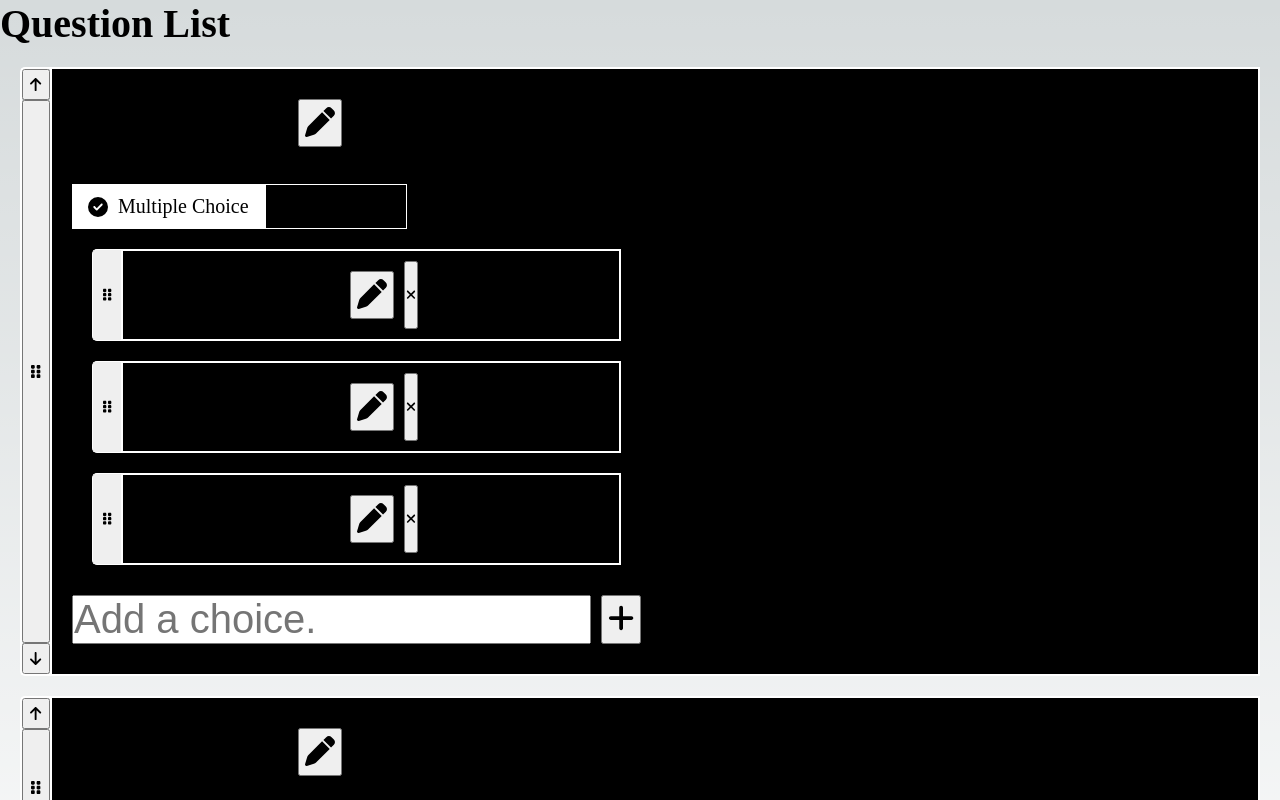
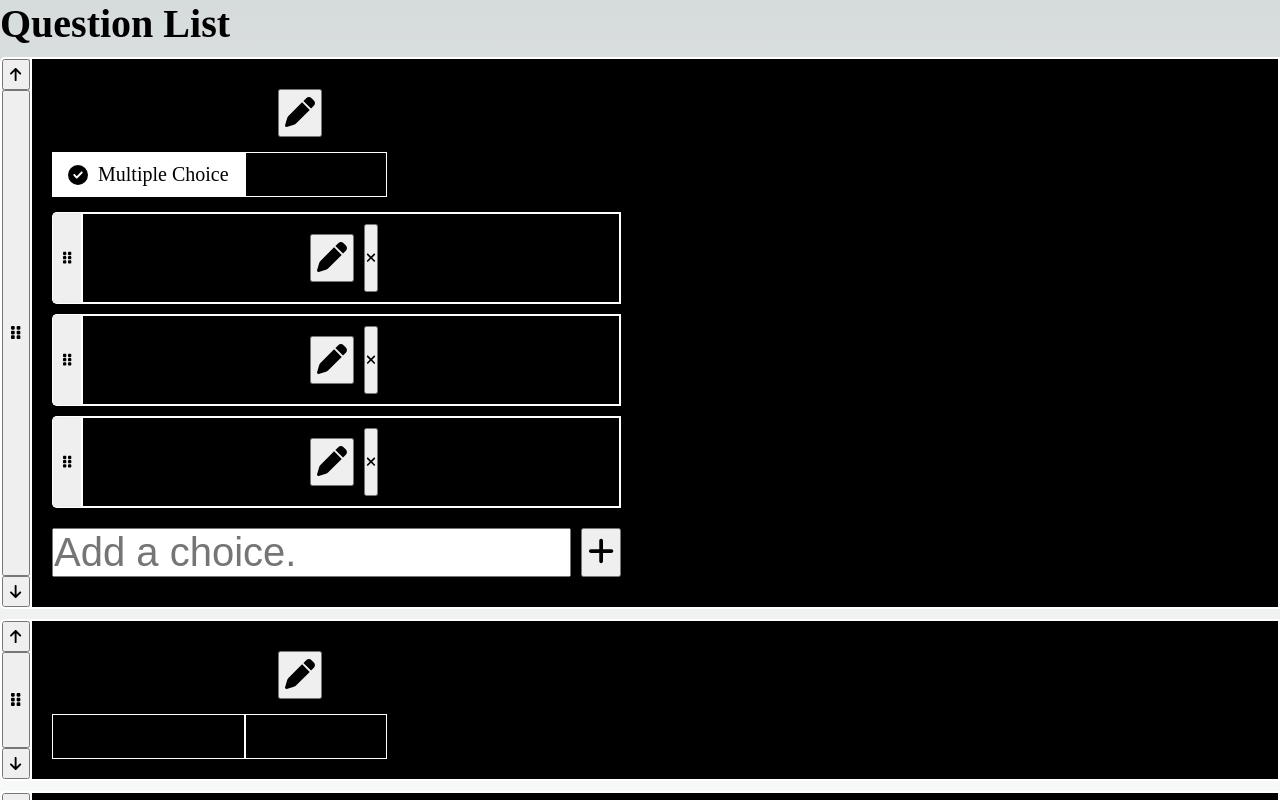
Before and after one commit to klalicki/mini-survey, a Next.js app: page /edit in a window 1280 px wide. Shown: the top 800 px of the page. Built offline with nearby package versions, Linux system fonts and the light colour scheme.

Commit message:
makes title optional on Select

```diff
--- a/components/EditQuestion/EditQuestion.tsx
+++ b/components/EditQuestion/EditQuestion.tsx
@@ -26,7 +26,7 @@ const EditQuestion = ({
       />
 
       <Select
-        title="Question Type"
+        // title="Question Type"
         fieldName={`${questionData.staticID}-type`}
         value={questionData.questionType}
         options={[
--- a/components/QuestionSort/QuestionSort.tsx
+++ b/components/QuestionSort/QuestionSort.tsx
@@ -175,7 +175,7 @@ const QuestionSort = () => {
         // @ts-ignore not sure why this is giving me a type error!
         layoutMeasuring={{ strategy: MeasuringStrategy.Always }}
         modifiers={[restrictToParentElement]}
-        collisionDetection={closestCenter}
+        collisionDetection={closestCorners}
         onDragEnd={handleDragEnd}
         onDragOver={handleDragOver}
         onDragStart={handleDragStart}
@@ -202,6 +202,7 @@ const QuestionSort = () => {
             );
           })}
         </SortableContext>
+
         <DragOverlay>
           {activeItem && (
             <QuestionSortItem
--- a/components/Select/Select.tsx
+++ b/components/Select/Select.tsx
@@ -22,7 +22,7 @@ const Select = ({
   handleChange,
 }: {
   options: Array<{ labelText: string; value: string; icon?: IconProp }>;
-  title: string;
+  title?: string;
   value?: string;
   fieldName: string;
   handleChange?: Function;
@@ -30,10 +30,9 @@ const Select = ({
   return (
     <>
       <div className="radio-toggle-group">
-        <h3>{title}</h3>
+        {title && <h3>{title}</h3>}
         <div className="radio-toggle-group-controls">
           {options.map((item, index) => {
-            console.log(item);
             return (
               <div key={item.value}>
                 <input
--- a/styles/globals.css
+++ b/styles/globals.css
@@ -141,9 +141,8 @@
 .qs-question-wrapper {
   display: flex;
   /* background-color: black; */
-    padding: 1rem;
+
   gap: 0rem;
-    padding: 0.5rem;
 }
 .qs-question-wrapper-dim {
   opacity: 0;
@@ -155,13 +154,18 @@
 }
 
 .sort-list-container {
+  margin-top: 0.5rem;
+  margin-bottom: 0.5rem;
   display: flex;
   flex-direction: column;
-    padding: 0.5rem;
-    /* gap: 1rem; */
+  gap: 0.5rem;
 }
 .eq-main {
   padding: 0.5rem;
+  display: flex;
+  flex-direction: column;
+  align-items: flex-start;
+  gap: 0.25rem;
 }
 .text-input {
   display: flex;
@@ -215,3 +219,12 @@
   background-color: white;
   color: black;
 }
+.radio-toggle-group-controls:focus-within {
+  outline: 5px solid lightblue;
+  z-index: 100;
+}
+
+*:focus {
+  outline: 5px solid lightblue;
+  z-index: 100;
+}
```
Lines whose indentation alone changed are shown as unchanged.
